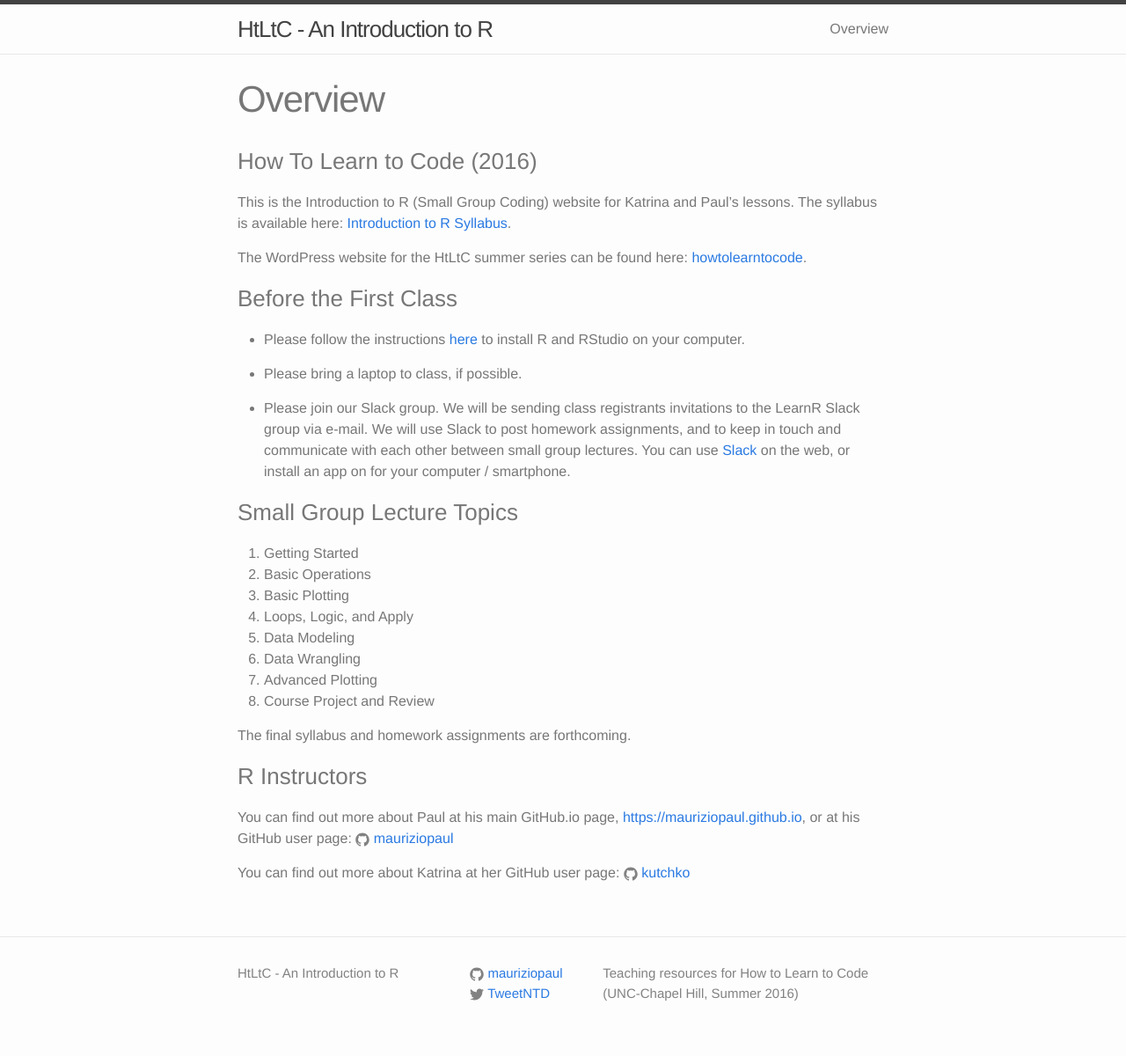
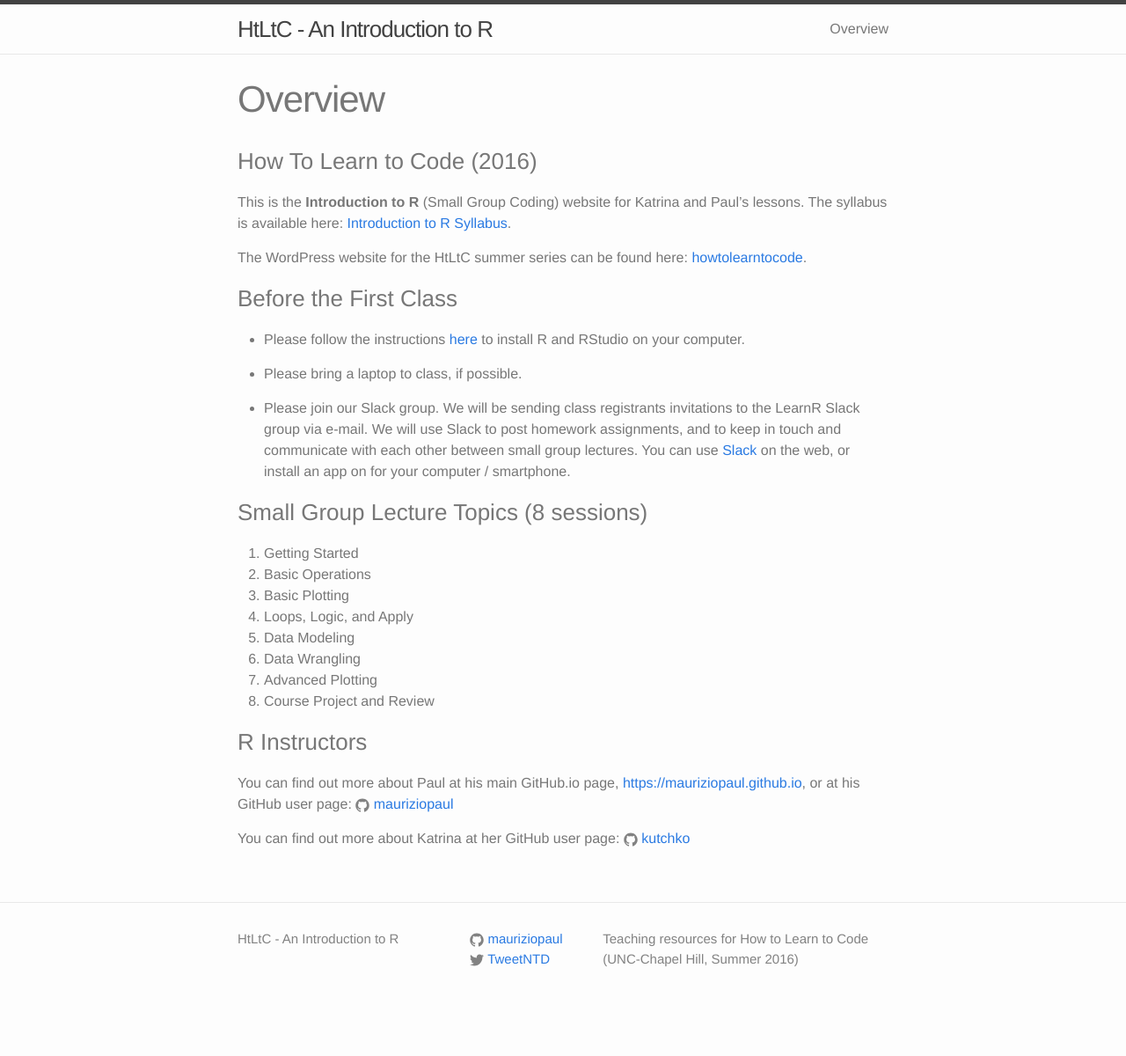
Before and after one commit to mauriziopaul/intro-to-R, a Jekyll site: the page built from overview.md, in a window 1280 px wide. Shown: the whole page at 88% size. Built offline with Jekyll 4.4.1, drawn with Linux system fonts in a browser that asks for light colours; after the commit the page ends 1161 px from its top, so only the background shows below that.

Commit message:
updated readme, config, overview, and posts; removed future posts option

```diff
--- a/_config.yml
+++ b/_config.yml
@@ -1,7 +1,8 @@
 # Site settings
 permalink: /:categories/:year/:month/:day/:title
 exclude: [".rvmrc", ".rbenv-version", "README.md", "Rakefile", "changelog.md", "License.md", "Gemfile", "Gemfile.lock"]
-future: true
+#future: true
+future: false
 
 highlighter: rouge
 
--- a/overview.md
+++ b/overview.md
@@ -5,22 +5,22 @@
 ---
 
 ### How To Learn to Code (2016)
-This is the Introduction to R (Small Group Coding) website for Katrina and Paul's lessons. The syllabus is available here: [Introduction to R Syllabus](http://mauriziopaul.github.io/intro-to-R/teachingResources/Syllabus_IntroToR.pdf).
+This is the **Introduction to R** (Small Group Coding) website for Katrina and Paul's lessons. The syllabus is available here: [Introduction to R Syllabus](http://mauriziopaul.github.io/intro-to-R/teachingResources/Syllabus_IntroToR.pdf).
 
 The WordPress website for the HtLtC summer series can be found here:
 [howtolearntocode](http://howtolearntocode.web.unc.edu).
 
 ### Before the First Class
-* Please follow the instructions [here][firstlecture] to install R and RStudio on your computer.
+* Please follow the instructions [here][installation] to install R and RStudio on your computer.
 
 * Please bring a laptop to class, if possible.
 
 * Please join our Slack group. We will be sending class registrants invitations to the LearnR Slack group via e-mail. We will use Slack to post homework assignments, and to keep in touch and communicate with each other between small group lectures. You can use [Slack][slack] on the web, or install an app on for your computer / smartphone.
 
 [slack]: https://www.slack.com
-[firstlecture]: http://mauriziopaul.github.io/intro-to-R/jekyll/2016/06/13/Lesson-01-intro
+[installation]: http://mauriziopaul.github.io/intro-to-R/jekyll/2016/06/08/Installing-R-RStudio
 
-### Small Group Lecture Topics
+### Small Group Lecture Topics (8 sessions)
 1. Getting Started
 2. Basic Operations
 3. Basic Plotting
@@ -30,8 +30,6 @@
 7. Advanced Plotting
 8. Course Project and Review
 
-The final syllabus and homework assignments are forthcoming.
-
 ### R Instructors
 You can find out more about Paul at his main GitHub.io page, [https://mauriziopaul.github.io](https://mauriziopaul.github.io), or at his GitHub user page: {% include icon-github.html username="mauriziopaul" %}
 
```
Also changed, not shown: _posts/2016-06-08-Installing-R-RStudio.md (added, +45 -0 lines), README.md.
